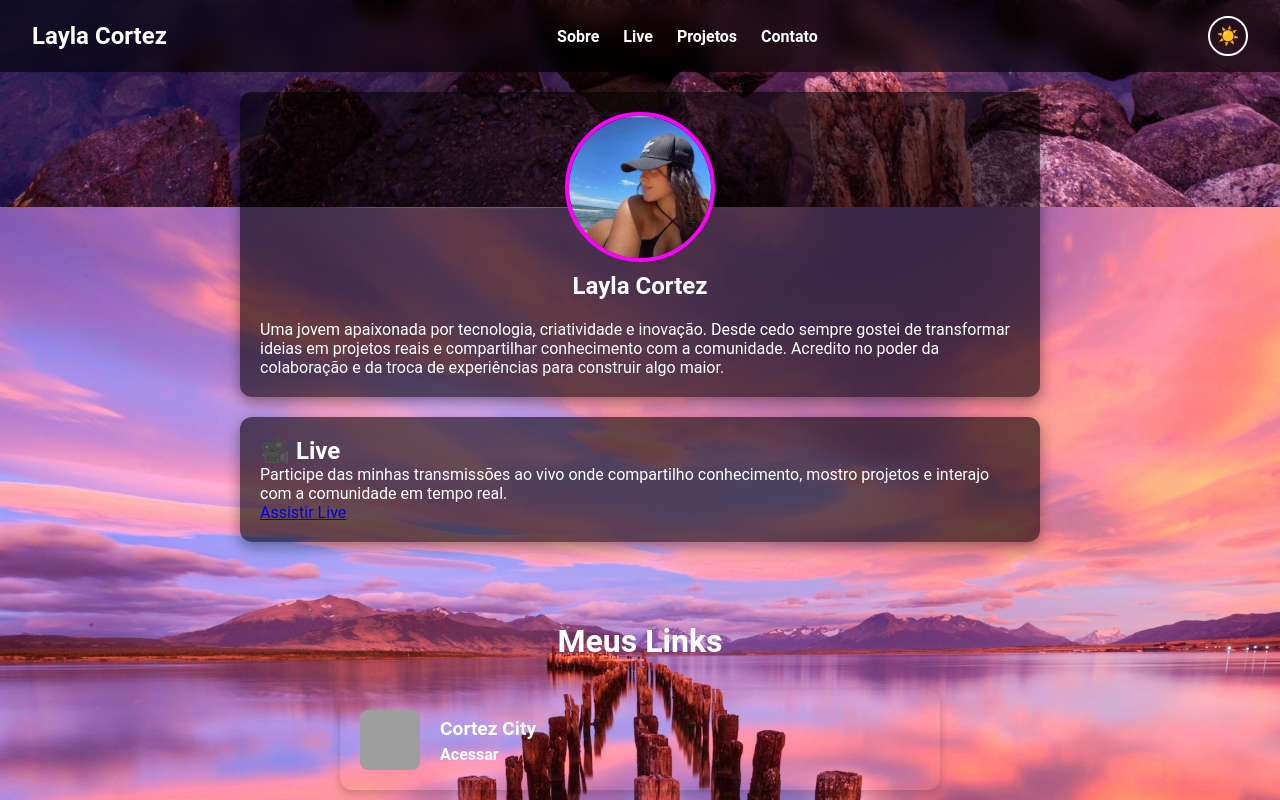
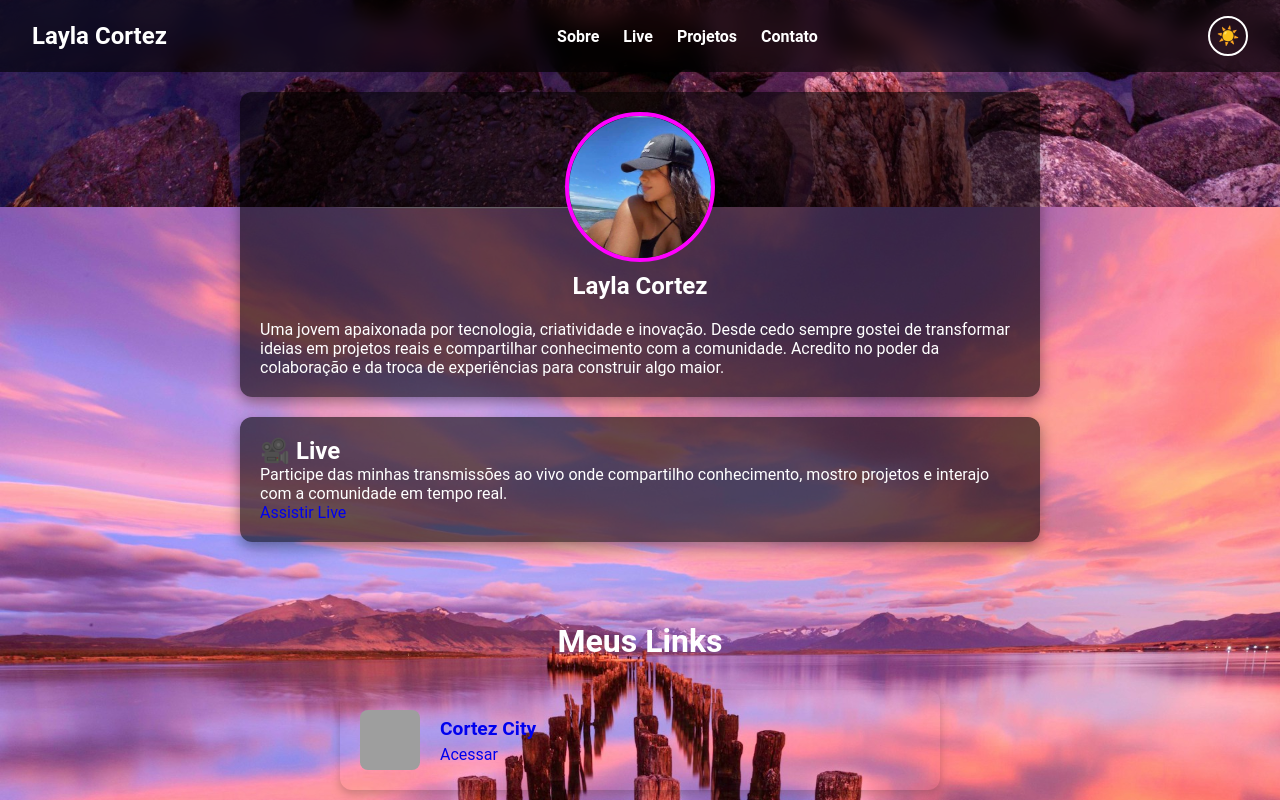
Before and after one commit to LaylaCortez/LaylaCortez, a plain HTML site: page index.html in a window 1280 px wide. Shown: the top 800 px of the page. Drawn offline with Linux system fonts and the light colour scheme; grey boxes are pictures that could not be loaded.

Commit message:
arrumando card / links dos projetos

```diff
--- a/index.html
+++ b/index.html
@@ -1,11 +1,13 @@
 <!DOCTYPE html>
 <html lang="pt-BR">
+
 <head>
   <meta charset="UTF-8">
   <meta name="viewport" content="width=device-width, initial-scale=1.0">
   <title>Comunidade - Layla Cortez</title>
   <link rel="stylesheet" href="styles.css">
 </head>
+
 <body>
   <nav class="navbar">
     <h1>Layla Cortez</h1>
@@ -40,13 +42,15 @@
   <section id="projetos" class="projetos">
     <h2>Meus Links</h2>
 
-  <div class="link-box">
-    <div class="logo-box"><img src="img/CortezCity.png" alt="Logo"></div>
+    <a href="https://discord.gg/DVSKgpECT4" target="_blank" class="link-box">
+      <div class="logo-box">
+        <img src="img/CortezCity.png" alt="Logo">
+      </div>
       <div class="info-box">
         <h3>Cortez City</h3>
-      <a href="https://discord.gg/DVSKgpECT4" target="_blank">Acessar</a>
+        <p>Acessar</p>
       </div>
-  </div>
+    </a>
 
     <div class="link-box">
       <div class="logo-box"><img src="img/WallpaperMaestria.png" alt="Logo"></div>
@@ -94,4 +98,5 @@
 
   <script src="script.js"></script>
 </body>
+
 </html>
--- a/styles.css
+++ b/styles.css
@@ -13,6 +13,10 @@ body {
   transition: background 1s ease-in-out, color 0.4s ease;
   background: url("./escuro.jpg") no-repeat center center/cover;
   background-attachment: fixed;
+}
+
+a {
+  text-decoration: none;
 }
 
 /* ===== Navbar ===== */
@@ -66,7 +70,8 @@ body {
 }
 
 /* ===== Boxes ===== */
-.box-model, .box {
+.box-model,
+.box {
   background: rgba(0, 0, 0, 0.6);
   margin: 20px auto;
   padding: 20px;
@@ -74,7 +79,7 @@ body {
   width: 80%;
   max-width: 800px;
   text-align: left;
-  box-shadow: 0 5px 15px rgba(0,0,0,0.4);
+  box-shadow: 0 5px 15px rgba(0, 0, 0, 0.4);
   color: #fff;
   animation: fadeInUp 1s ease;
 }
@@ -108,7 +113,8 @@ form {
   gap: 10px;
 }
 
-form input, form textarea {
+form input,
+form textarea {
   padding: 10px;
   border-radius: 8px;
   border: none;
@@ -137,6 +143,7 @@ form button:hover {
     opacity: 0;
     transform: translateY(50px);
   }
+
   to {
     opacity: 1;
     transform: translateY(0);
@@ -151,7 +158,7 @@ body.light {
 }
 
 body.light .navbar {
-  background: rgba(255,255,255,0.6);
+  background: rgba(255, 255, 255, 0.6);
 }
 
 body.light .navbar a {
@@ -165,7 +172,7 @@ body.light .theme-toggle {
 
 body.light .box-model,
 body.light .box {
-  background: rgba(255,255,255,0.7);
+  background: rgba(255, 255, 255, 0.7);
   color: #222;
 }
 
@@ -191,13 +198,13 @@ body.light .box {
   margin: 15px auto;
   width: 80%;
   max-width: 600px;
-  box-shadow: 0 4px 10px rgba(0,0,0,0.2);
+  box-shadow: 0 4px 10px rgba(0, 0, 0, 0.2);
   transition: transform 0.3s ease, box-shadow 0.3s ease;
 }
 
 .link-box:hover {
   transform: translateY(-5px);
-  box-shadow: 0 6px 14px rgba(0,0,0,0.3);
+  box-shadow: 0 6px 14px rgba(0, 0, 0, 0.3);
 }
 
 .logo-box {
```
Also changed, not shown: claro.webp (deleted), escuro.webp (deleted). Lines whose indentation alone changed are shown as unchanged.
